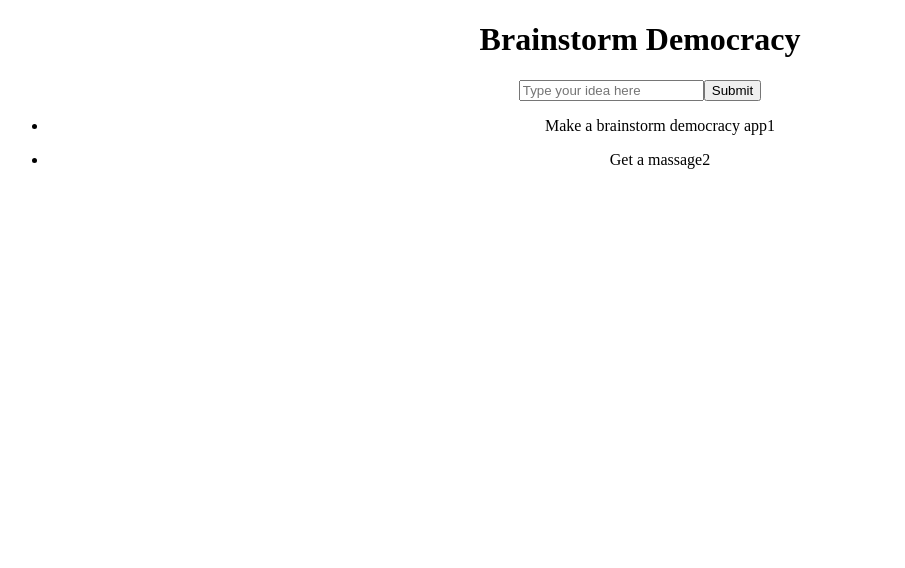
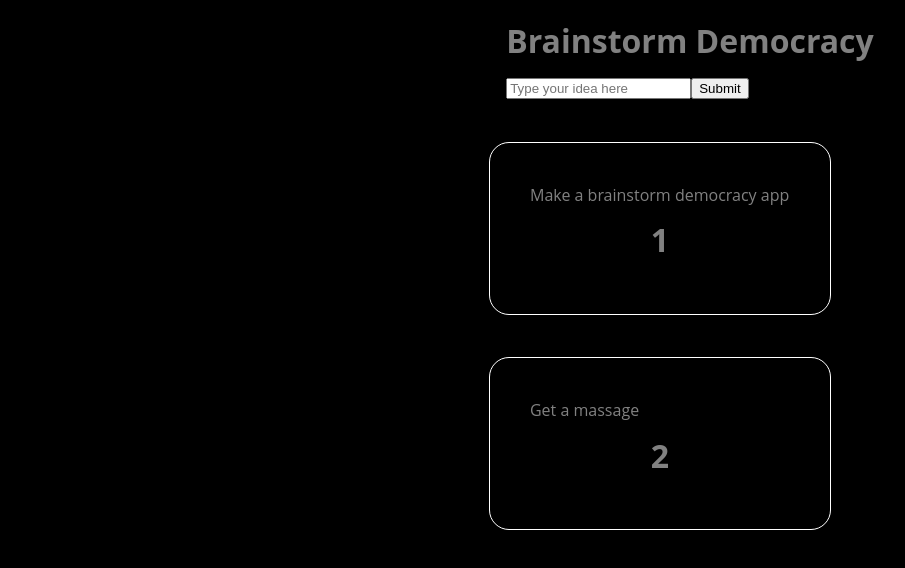
Before and after one commit to demo-devs/brainstorm-democracy, a React app: page / in a window 1280 px wide. Shown: the whole page, without its empty margins (0-905 px from the left). Built offline with nearby package versions, Linux system fonts and the light colour scheme.

Commit message:
css ready

```diff
--- a/index.css
+++ b/index.css
@@ -1,5 +1,45 @@
 
 
 body, main {
+
+    background-color:black;
+    font-family: 'Open Sans', sans-serif;
+    line-height: 24px;
+    font-size: 16px;
+    color: #818181;
+    display: flex;
+    flex-direction: row;
+    justify-content: center;
+    flex-wrap: nowrap;
+
+
+}
+
+h1 {
   text-align: center;
 }
+#formDiv {
+  margin-left: 100px;
+}
+
+.btn {
+
+}
+li {
+  list-style: none;
+  border: solid white 1px;
+  padding: 40px;
+  border-radius: 20px;
+  margin: 10%
+
+}
+
+li:hover {
+
+box-shadow: -1px 2px 30px 0px rgba(230,218,230,1);
+}
+
+span {
+  font-weight: bold;
+
+}
--- a/index.html
+++ b/index.html
@@ -7,7 +7,7 @@
     <link href="index.css" rel="stylesheet" />
   </head>
   <body>
-      <h1>Brainstorm Democracy</h1>
+
     <main>
 
     </main>
--- a/index.js
+++ b/index.js
@@ -16,9 +16,10 @@ const store = createStore(reducer, initialState)
 
 const Input = (props) => {
   return (
-  <div>
+  <div id='formDiv'>
+    <h1>Brainstorm Democracy</h1>
     <input type='text'  placeholder='Type your idea here' />
-    <input type='submit' onClick={(e) => {
+    <input class='btn' type='submit' value='Submit' onClick={(e) => {
       props.dispatch({type: 'ADD_ONE', payload: {desc: e.target.previousSibling.value, votes: 0}})
     }}
       />
@@ -29,7 +30,7 @@ const Input = (props) => {
 const Idea = (props) => {
   return (
     <ul>
-      <li onClick={() => props.dispatch({type:'ADD_VOTE',payload: props.index})}>{props.desc}{props.votes}</li>
+      <li onClick={() => props.dispatch({type:'ADD_VOTE',payload: props.index})}>{props.desc} <span><h1>{props.votes}</h1></span></li>
     </ul>
   )
 }
@@ -37,6 +38,7 @@ const Idea = (props) => {
 const Ideas = (props) => {
   return (
     <div>
+
       {props.ideas.map((idea, index)=> {
         return <Idea dispatch={props.dispatch} desc={idea.desc} votes={idea.votes} index={index} />
       })}
@@ -50,7 +52,7 @@ store.subscribe(() => {
   const state = store.getState()
   render(
   <div>
-    <Input  state={state} dispatch={store.dispatch}/>
+    <Input   state={state} dispatch={store.dispatch}/>
     <Ideas dispatch={store.dispatch} ideas={state.ideas}/>
   </div>, main)
 })
```
